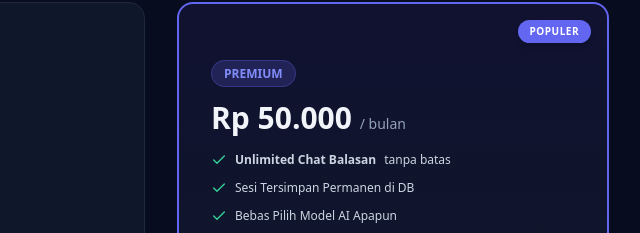
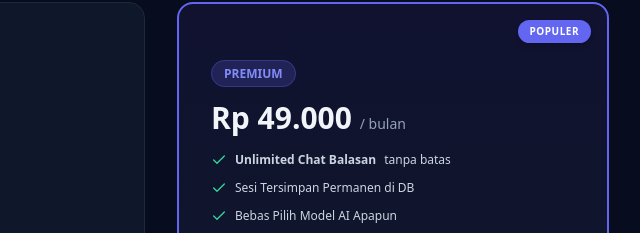
Before and after one commit to fajar053/wa-saas, a website: page public/index.html in a window 1280 px wide. Shown: the part 1834-2067 px from the top of the page, 479-1119 px from the left. Drawn offline with nearby package versions, Linux system fonts and the light colour scheme.

```diff
--- a/public/index.html
+++ b/public/index.html
@@ -154,7 +154,7 @@
           <span class="absolute top-4 right-4 px-3 py-1 rounded-full bg-indigo-500 text-white text-[10px] font-extrabold uppercase tracking-wider shadow-md">POPULER</span>
           <div class="space-y-4">
             <span class="px-3 py-1 rounded-full bg-indigo-500/20 text-indigo-400 text-xs font-semibold border border-indigo-500/30">PREMIUM</span>
-            <h3 class="text-3xl font-bold text-slate-100">Rp 50.000 <span class="text-sm font-normal text-slate-400">/ bulan</span></h3>
+            <h3 class="text-3xl font-bold text-slate-100">Rp 49.000 <span class="text-sm font-normal text-slate-400">/ bulan</span></h3>
             <ul class="space-y-3 text-xs text-slate-300">
               <li class="flex items-center gap-2"><i data-lucide="check" class="text-emerald-400 w-4 h-4"></i> <strong>Unlimited Chat Balasan</strong> tanpa batas</li>
               <li class="flex items-center gap-2"><i data-lucide="check" class="text-emerald-400 w-4 h-4"></i> Sesi Tersimpan Permanen di DB</li>
```
